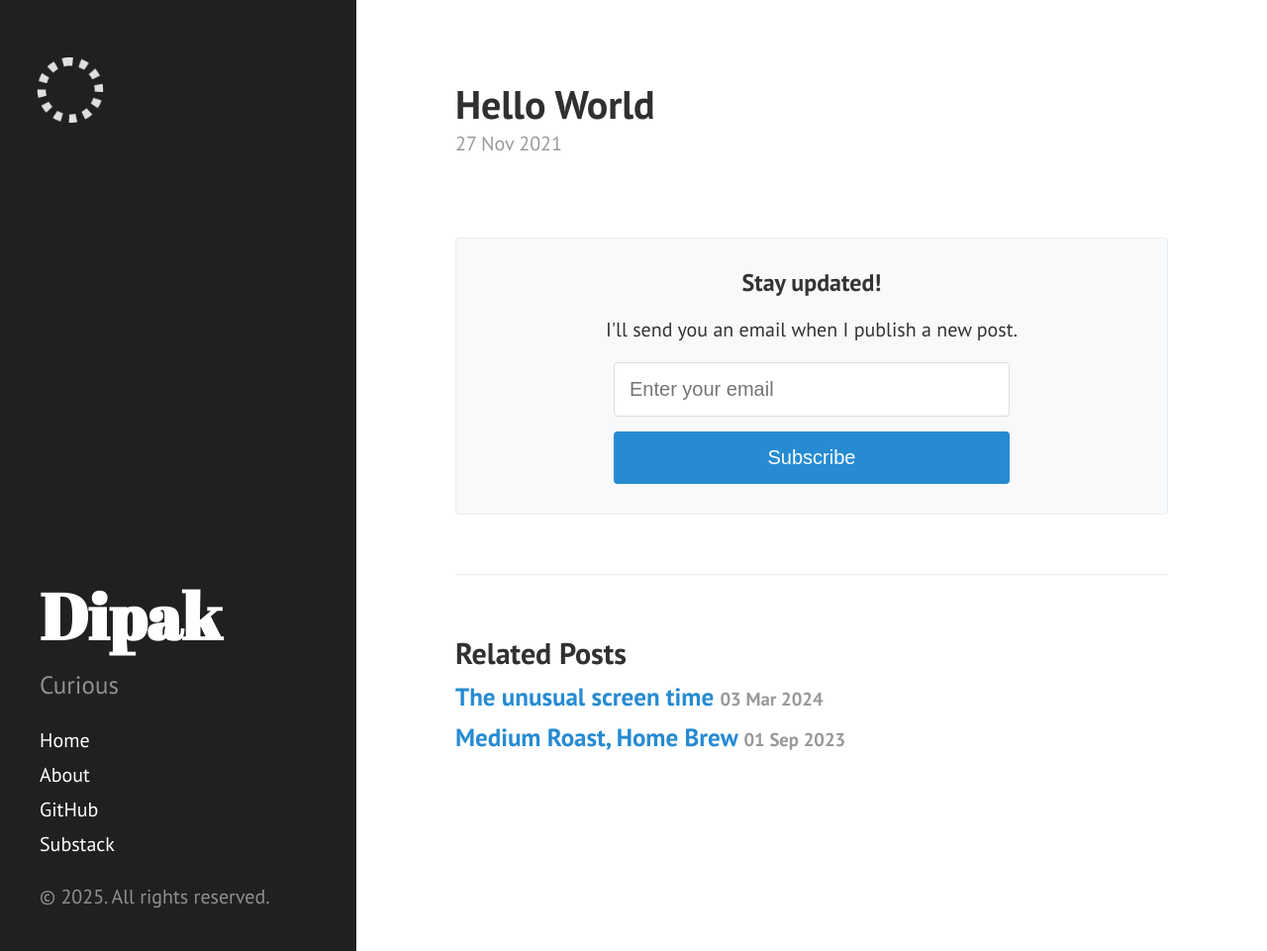
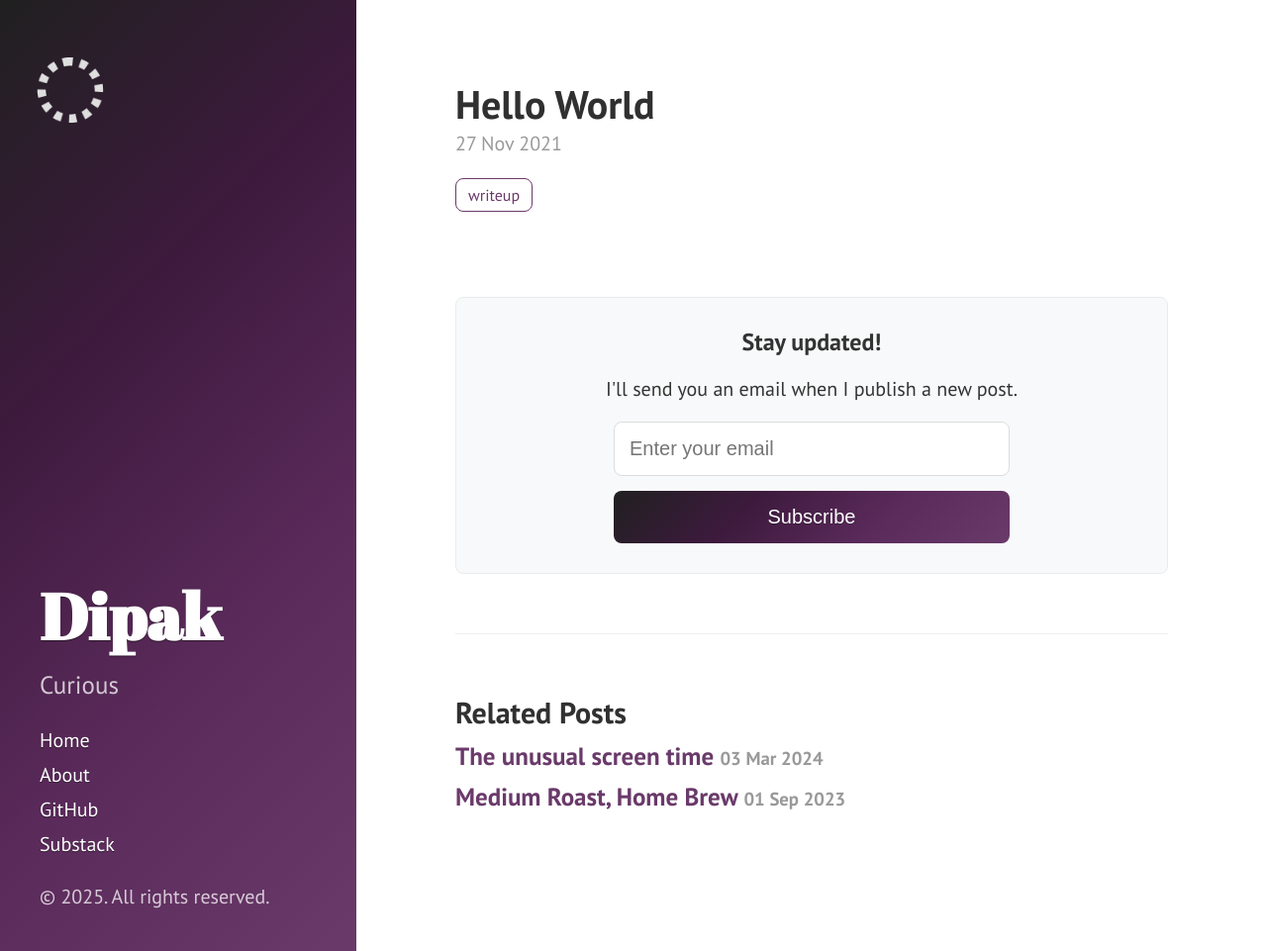
Before and after one commit to wandip/wandip.github.io, a Jekyll site: the page built from _posts/2021-11-27-hello-world.md, in a window 1280 px wide and 961 px high. Shown: the whole window at 99% size. Built offline with Jekyll 4.4.1, drawn with Linux system fonts in a browser that asks for light colours.

Commit message:
Add tags, gradient theme

```diff
--- a/_layouts/default.html
+++ b/_layouts/default.html
@@ -11,6 +11,8 @@
       {{ content }}
     </div>
 
+    <script src="/public/js/themes.js"></script>
+
     {% include google-analytics.html %}
   </body>
 </html>
--- a/_layouts/post.html
+++ b/_layouts/post.html
@@ -5,6 +5,13 @@ layout: default
 <div class="post">
   <h1 class="post-title">{{ page.title }}</h1>
   <span class="post-date">{{ page.date | date_to_string }}</span>
+  {% if page.tags.size > 0 %}
+  <div class="post-tags">
+    {% for tag in page.tags %}
+    <a href="/tags/{{ tag }}" class="tag">{{ tag }}</a>
+    {% endfor %}
+  </div>
+  {% endif %}
   {{ content }}
 </div>
 
--- /dev/null
+++ b/_plugins/tag_generator.rb
@@ -0,0 +1,22 @@
+module Jekyll
+  class TagPageGenerator < Generator
+    def generate(site)
+      site.tags.each do |tag, posts|
+        site.pages << TagPage.new(site, site.source, tag, posts)
+      end
+    end
+  end
+
+  class TagPage < Page
+    def initialize(site, base, tag, posts)
+      @site = site
+      @base = base
+      @dir  = File.join('tags', tag)
+      @name = 'index.html'
+      self.process(@name)
+      self.read_yaml(File.join(base, '_layouts'), 'tag.html')
+      self.data['tag'] = tag
+      self.data['title'] = "\"#{tag}\""
+    end
+  end
+end
--- a/_posts/2021-11-27-hello-world.md
+++ b/_posts/2021-11-27-hello-world.md
@@ -1,4 +1,5 @@
 ---
 layout: post
 title: Hello World
+tags: [writeup]
 ---
--- a/public/css/hyde.css
+++ b/public/css/hyde.css
@@ -56,8 +56,9 @@ html {
 .sidebar {
   text-align: center;
   padding: 2rem 1rem;
-  color: rgba(255,255,255,.5);
-  background-color: #202020;
+  color: rgba(255,255,255,.75);
+  background: linear-gradient(135deg, #202020 0%, #2c3e50 100%);
+  transition: background 0.3s ease;
 }
 @media (min-width: 48em) {
   .sidebar {
@@ -73,6 +74,7 @@ html {
 /* Sidebar links */
 .sidebar a {
   color: #fff;
+  text-shadow: 0 1px 0 rgba(0,0,0,.5);
 }
 
 /* About section */
@@ -81,6 +83,7 @@ html {
   margin-top: 0;
   font-family: "Abril Fatface", serif;
   font-size: 3.25rem;
+  text-shadow: 0 1px 0 rgba(0,0,0,.5);
 }
 
 /* Sidebar nav */
@@ -254,7 +257,7 @@ a.sidebar-nav-item:focus {
   margin: 3rem 0;
   padding: 1.5rem;
   background-color: #f8f9fa;
-  border-radius: 4px;
+  border-radius: 8px;
   border: 1px solid #e9ecef;
 }
 
@@ -287,24 +290,87 @@ a.sidebar-nav-item:focus {
 .newsletter-form input[type="email"] {
   padding: 0.75rem;
   border: 1px solid #ddd;
-  border-radius: 4px;
+  border-radius: 8px;
   font-size: 1rem;
   width: 100%;
 }
 
 .newsletter-form button {
   padding: 0.75rem 1.5rem;
-  background-color: #268bd2;
   color: white;
   border: none;
-  border-radius: 4px;
+  border-radius: 8px;
   cursor: pointer;
   font-size: 1rem;
   font-weight: 500;
-  transition: background-color 0.2s;
+  transition: opacity 0.2s;
   width: 100%;
+  text-shadow: 0 1px 0 rgba(0,0,0,0.2);
 }
 
 .newsletter-form button:hover {
-  background-color: #2077b3;
+  opacity: 0.9;
 }
+
+/* Post Tags */
+.post-tags {
+  margin: 1rem 0;
+}
+
+.post-tags .tag {
+  display: inline-block;
+  padding: 0.2rem 0.6rem;
+  margin: 0 0.3rem 0.3rem 0;
+  background: var(--theme-color);
+  color: white;
+  border-radius: 8px;
+  border: 1px solid;
+  font-size: 0.8rem;
+  text-transform: lowercase;
+  transition: opacity 0.2s ease;
+  text-decoration: none;
+}
+
+.post-tags .tag:hover {
+  opacity: 0.8;
+  background: var(--theme-color);
+}
+
+/* Tag Page */
+.tag-page {
+  margin-bottom: 4rem;
+}
+
+.tag-page h1 {
+  margin-bottom: 1rem;
+  color: var(--theme-color);
+}
+
+.tag-posts .post-preview {
+  margin-bottom: 1rem;
+  padding-bottom: 1rem;
+  border-bottom: 1px solid #eee;
+}
+
+.tag-posts .post-preview:last-child {
+  border-bottom: none;
+}
+
+.tag-posts .post-header {
+  display: flex;
+  justify-content: space-between;
+  align-items: baseline;
+  margin-bottom: 0.5rem;
+}
+
+.tag-posts .post-header h2 {
+  margin: 0;
+  font-size: 1.2rem;
+}
+
+.tag-posts .post-header .post-date {
+  color: #666;
+  font-size: 0.9rem;
+  white-space: nowrap;
+  margin-left: 1rem;
+}
--- /dev/null
+++ b/public/js/themes.js
@@ -0,0 +1,77 @@
+const themes = [
+  {
+    sidebar: 'linear-gradient(135deg, #202020 0%, #1a472a 33%, #2d5a3f 66%, #3d6b4f 100%)',
+    link: '#3d6b4f'
+  },
+  {
+    sidebar: 'linear-gradient(135deg, #202020 0%, #1a2b3d 33%, #2c4a6b 66%, #3d6b8f 100%)',
+    link: '#3d6b8f'
+  },
+  {
+    sidebar: 'linear-gradient(135deg, #202020 0%, #3d1a1a 33%, #5a2a2a 66%, #6a3a3a 100%)',
+    link: '#6a3a3a'
+  },
+  {
+    sidebar: 'linear-gradient(135deg, #202020 0%, #3d3d1a 33%, #5a5a2a 66%, #6a6a3a 100%)',
+    link: '#6a6a3a'
+  },
+  {
+    sidebar: 'linear-gradient(135deg, #202020 0%, #1a3d3d 33%, #2a5a5a 66%, #3a6a6a 100%)',
+    link: '#3a6a6a'
+  },
+  {
+    sidebar: 'linear-gradient(135deg, #202020 0%, #2a1a3d 33%, #3d2a5a 66%, #4d3a6a 100%)',
+    link: '#4d3a6a'
+  },
+  {
+    sidebar: 'linear-gradient(135deg, #202020 0%, #3d1a3d 33%, #5a2a5a 66%, #6a3a6a 100%)',
+    link: '#6a3a6a'
+  },
+  {
+    sidebar: 'linear-gradient(135deg, #202020 0%, #1a1a3d 33%, #2a2a5a 66%, #3a3a6a 100%)',
+    link: '#3a3a6a'
+  },
+  {
+    sidebar: 'linear-gradient(135deg, #202020 0%, #2a3d1a 33%, #3d5a2a 66%, #4d6a3a 100%)',
+    link: '#4d6a3a'
+  },
+  {
+    sidebar: 'linear-gradient(135deg, #202020 0%, #3d2a1a 33%, #5a3d2a 66%, #6a4d3a 100%)',
+    link: '#6a4d3a'
+  }
+];
+
+function applyTheme(theme) {
+  const sidebar = document.querySelector('.sidebar');
+  if (sidebar) {
+    sidebar.style.background = theme.sidebar;
+  }
+
+  const links = document.querySelectorAll('.content a, .related-posts li a:hover');
+  links.forEach(link => {
+    link.style.color = theme.link;
+  });
+
+  // Apply gradient to newsletter button
+  const subscribeButton = document.querySelector('.newsletter-form button');
+  if (subscribeButton) {
+    subscribeButton.style.background = theme.sidebar;
+    subscribeButton.style.border = 'none';
+    subscribeButton.style.color = '#fff';
+    subscribeButton.style.textShadow = '0 1px 0 rgba(0,0,0,0.2)';
+  }
+}
+
+function applyRandomTheme() {
+  const theme = themes[Math.floor(Math.random() * themes.length)];
+  applyTheme(theme);
+  sessionStorage.removeItem('currentTheme');
+}
+
+// Apply theme immediately
+applyRandomTheme();
+
+// Also apply on DOM content loaded
+document.addEventListener('DOMContentLoaded', () => {
+  applyRandomTheme();
+});
```
Also changed, not shown: _layouts/tag.html (added, +27 -0 lines), _posts/2023-09-01-coffee.md (+1 -0 lines), _posts/2024-03-03-screen-time.md (+1 -0 lines), public/favicon.ico.
